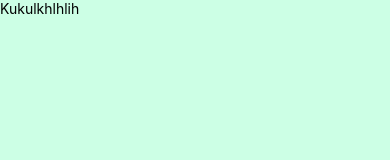
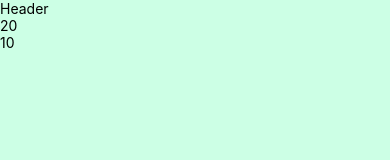
Before and after one commit to asandler77/AwesomeTSProject, a React Native app: screen / in a window 390 px wide. Shown: the top 160 px of the page. Built offline with nearby package versions, Linux system fonts and the light colour scheme.

Commit message:
Create ActiveBar.tsx.

```diff
--- a/App.tsx
+++ b/App.tsx
@@ -8,13 +8,16 @@
 
 import React from 'react';
 import {StyleSheet, Text, View,} from 'react-native';
-import { Component } from 'react';
+import {ActiveBar} from './components/ActiveBar';
 
 
 export default function App() {
     return(
         <View style={styles.body}>
-          <Text>Kukulkhlhlih</Text>
+          <Text>Header</Text>
+            <ActiveBar
+                currentAmount={'10'}
+                totalAmount={'20'}/>
         </View>
     );
 };
--- /dev/null
+++ b/components/ActiveBar.tsx
@@ -0,0 +1,25 @@
+import React from 'react';
+import {Text, View,} from 'react-native';
+
+
+export interface ActiveBarProps {
+    totalAmount: string,
+    currentAmount: string
+
+}
+
+//why const and not export default functional component?
+const ActiveBar = ({totalAmount, currentAmount}: ActiveBarProps): React.ReactElement => {
+
+
+    return (
+        <View>
+            <Text>{totalAmount}</Text>
+            <Text>{currentAmount}</Text>
+        </View>
+    )
+
+
+};
+
+export { ActiveBar }
--- a/package.json
+++ b/package.json
@@ -25,6 +25,7 @@
     "eslint": "^6.5.1",
     "jest": "^25.1.0",
     "metro-react-native-babel-preset": "^0.59.0",
+    "react-addons-test-utils": "^15.6.2",
     "react-native-typescript-transformer": "^1.2.13",
     "react-test-renderer": "16.13.1",
     "ts-jest": "^26.4.1",
```
Also changed, not shown: 1 other file (tests, documents, lock files or other folders).
